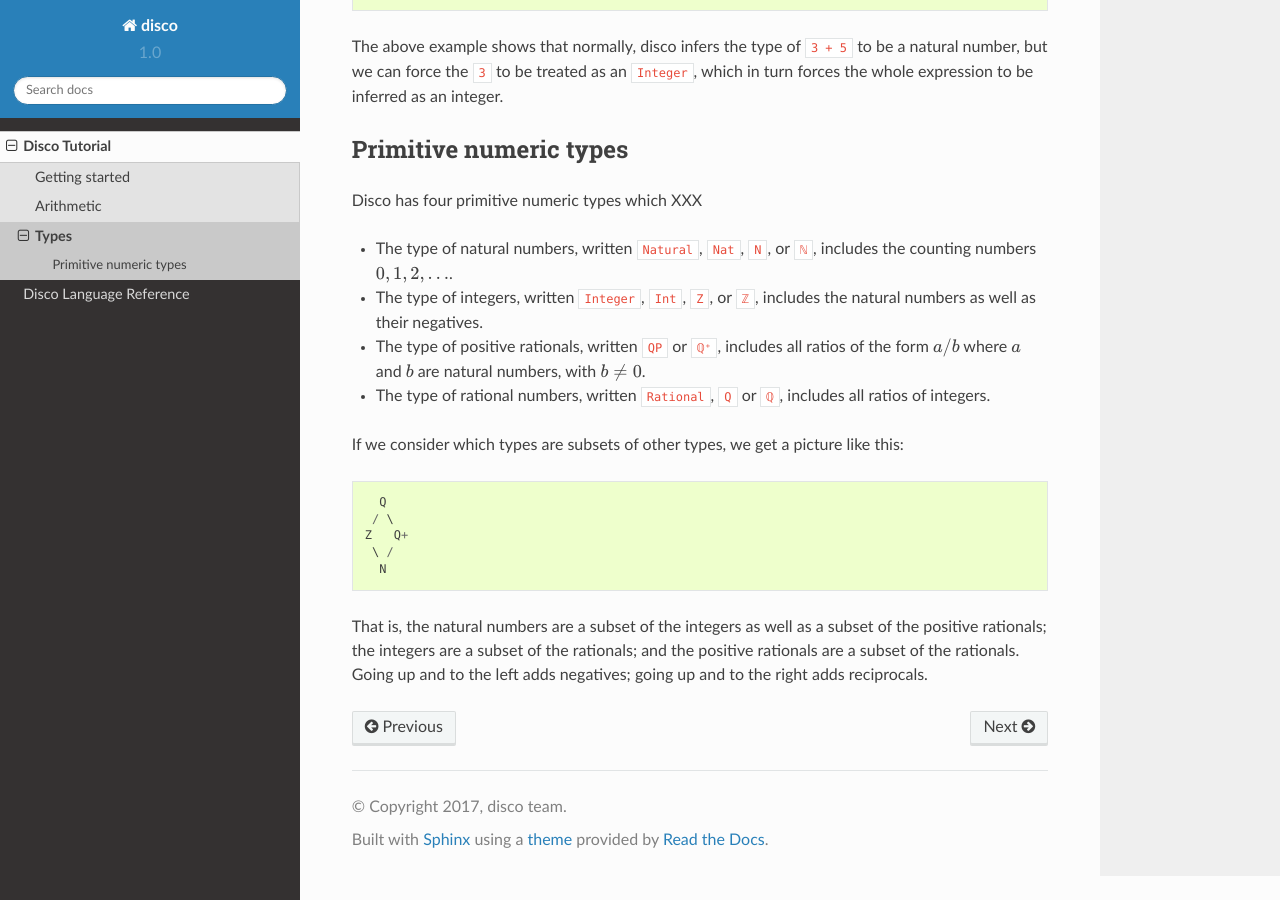
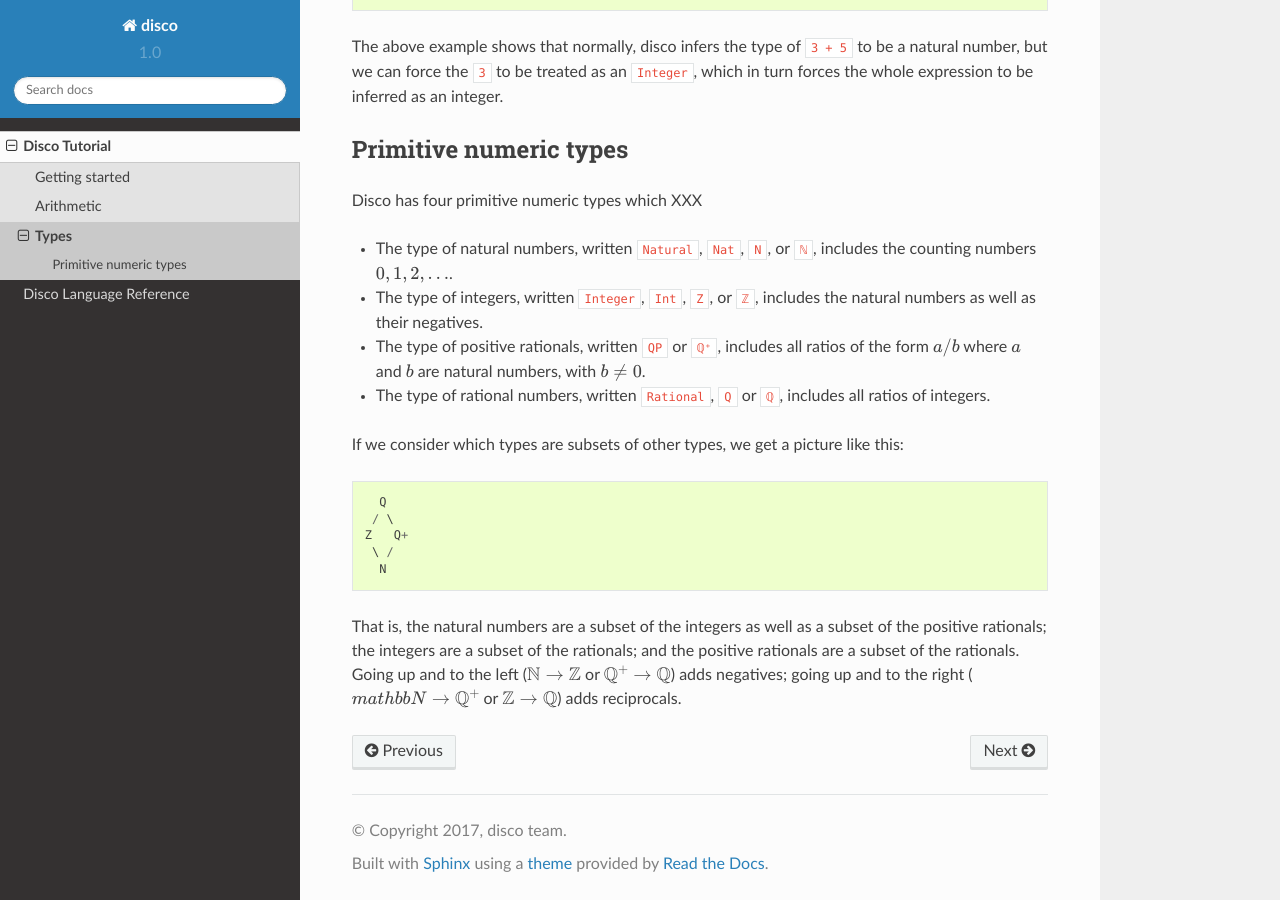
Before and after one commit to disco-lang/disco, a Sphinx documentation site: the page built from docs/tutorial/types.rst, in a window 1280 px wide and 900 px high, scrolled down 659 px. Built offline with Sphinx 7.4.7 and the Read the Docs theme 2.0.0, drawn with Linux system fonts in a browser that asks for light colours.

Commit message:
writing about lattice of primitive numeric types

```diff
--- a/docs/tutorial/types.rst
+++ b/docs/tutorial/types.rst
@@ -63,8 +63,10 @@ picture like this:
      \ /
       N
 
-That is, the natural numbers are a subset of the integers
-as well as a subset of the positive rationals; the integers are a
-subset of the rationals; and the positive rationals are a subset of
-the rationals.  Going up and to the left adds negatives; going up and
-to the right adds reciprocals.
+That is, the natural numbers are a subset of the integers as well as a
+subset of the positive rationals; the integers are a subset of the
+rationals; and the positive rationals are a subset of the rationals.
+Going up and to the left (:math:`\mathbb{N} \to \mathbb{Z}` or
+:math:`\mathbb{Q}^+ \to \mathbb{Q}`) adds negatives; going up and to
+the right (:math:`mathbb{N} \to \mathbb{Q}^+` or :math:`\mathbb{Z} \to
+\mathbb{Q}`) adds reciprocals.
```
